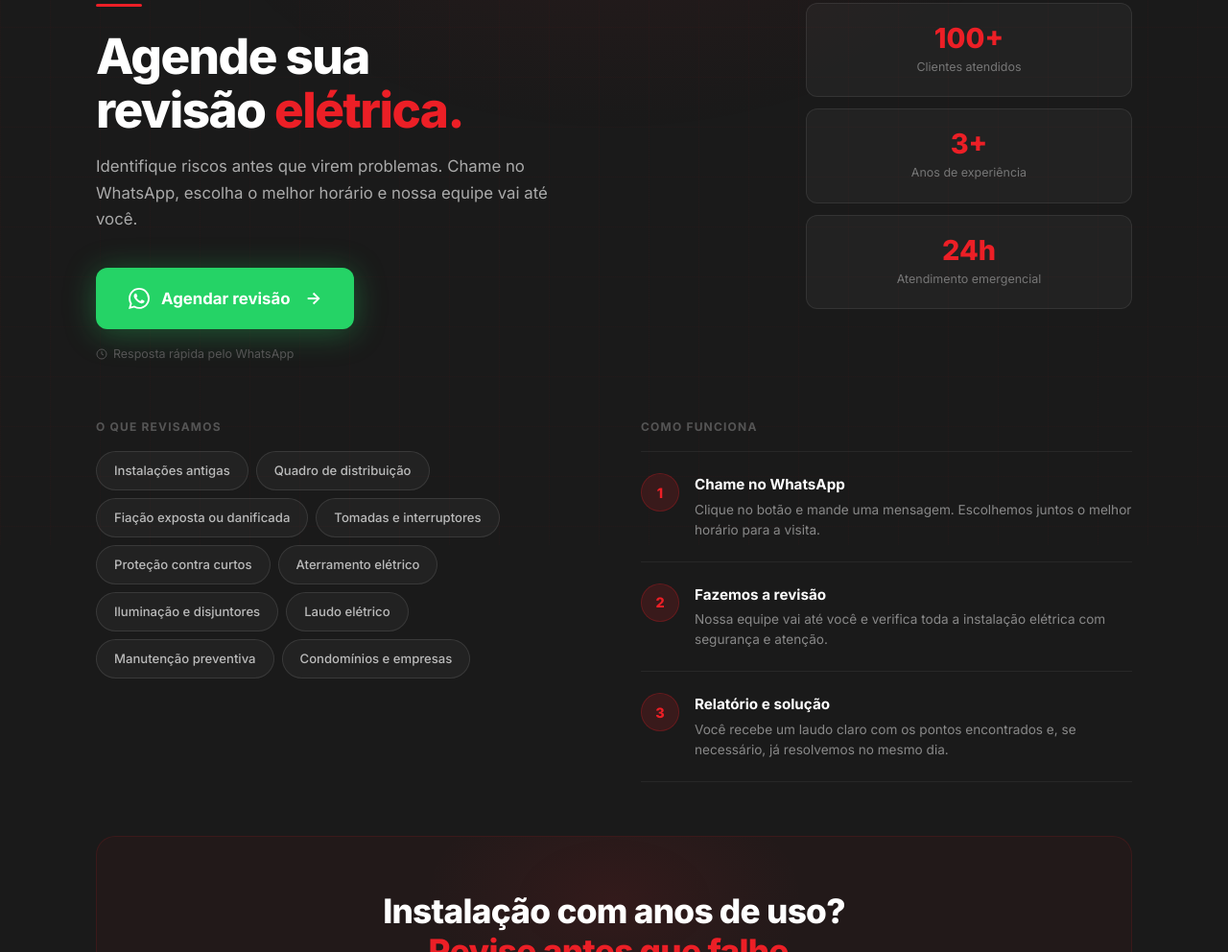
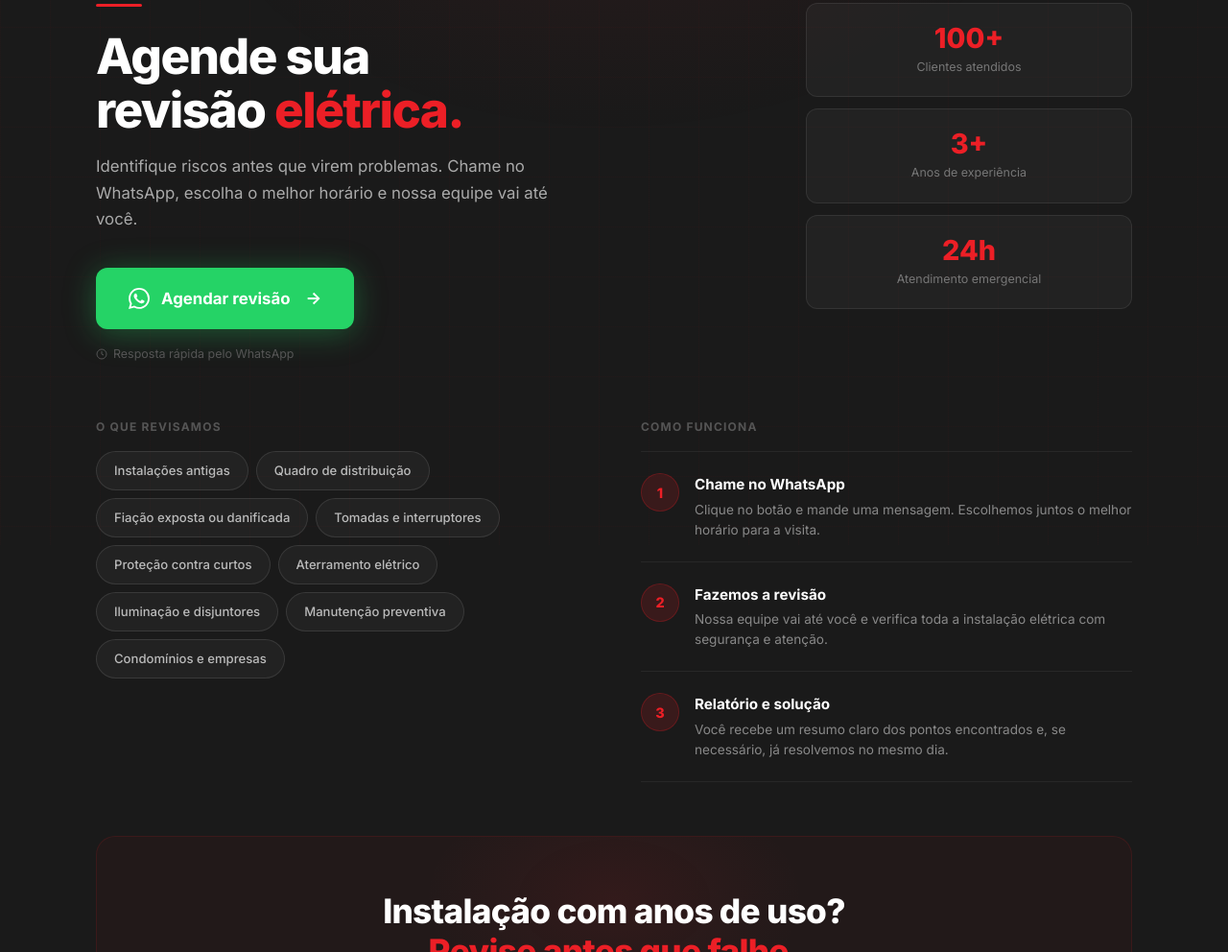
Before and after one commit to rpijoao/virto-eletrica, a website built with Vite: page revisao.html in a window 1280 px wide. Shown: the part 232-1224 px from the top of the page at 96% size. Built offline with nearby package versions, Linux system fonts and the light colour scheme.

Commit message:
content: remove referencias a laudo tecnico da pagina de revisao

```diff
--- a/revisao.html
+++ b/revisao.html
@@ -113,7 +113,6 @@
         <span class="svc-tag">Proteção contra curtos</span>
         <span class="svc-tag">Aterramento elétrico</span>
         <span class="svc-tag">Iluminação e disjuntores</span>
-        <span class="svc-tag">Laudo elétrico</span>
         <span class="svc-tag">Manutenção preventiva</span>
         <span class="svc-tag">Condomínios e empresas</span>
       </div>
@@ -140,7 +139,7 @@
           <div class="step-num">3</div>
           <div class="step-content">
             <div class="step-title">Relatório e solução</div>
-            <div class="step-desc">Você recebe um laudo claro com os pontos encontrados e, se necessário, já resolvemos no mesmo dia.</div>
+            <div class="step-desc">Você recebe um resumo claro dos pontos encontrados e, se necessário, já resolvemos no mesmo dia.</div>
           </div>
         </div>
       </div>
```
